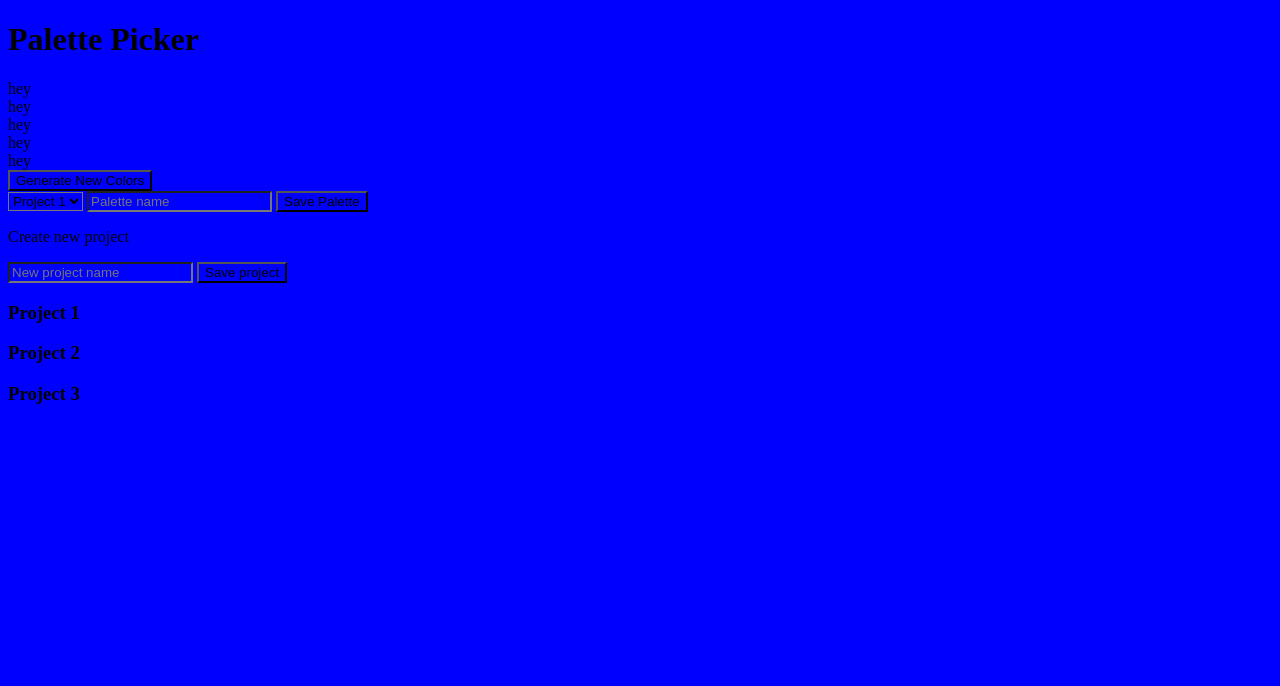
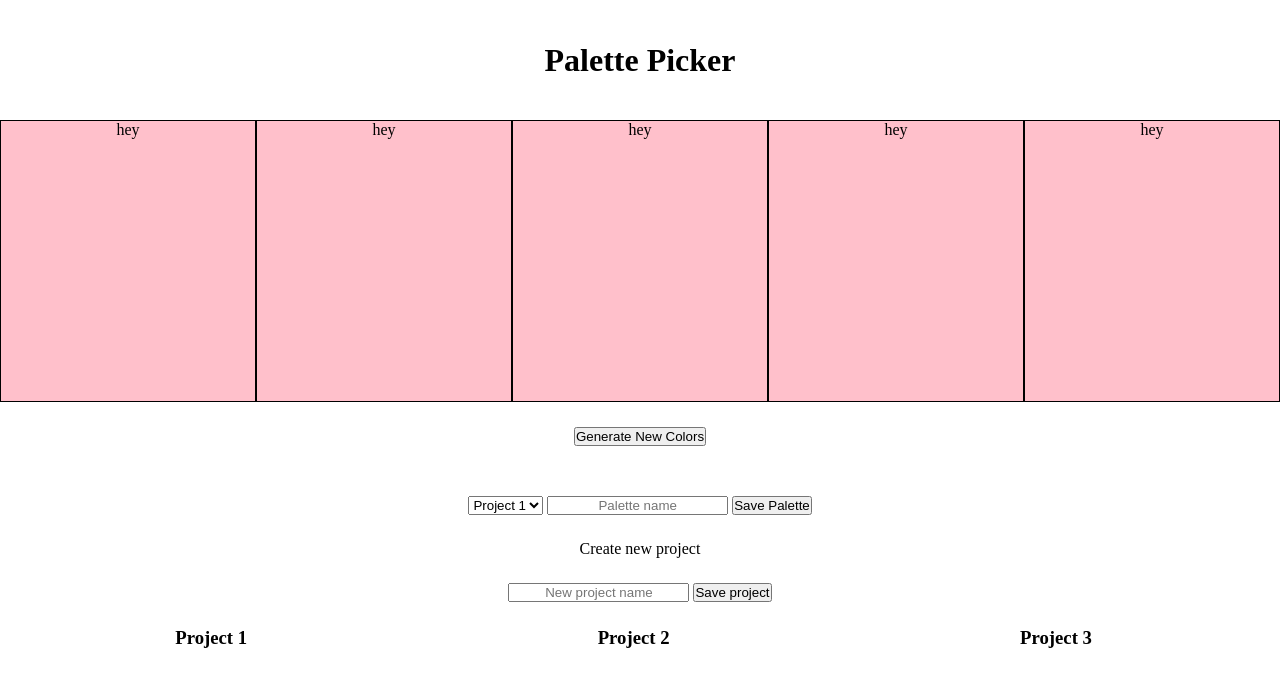
Before and after one commit to nicktu12/palette-picker, a website: page public/index.html in a window 1280 px wide. Drawn offline with Linux system fonts and the light colour scheme.

Commit message:
Apply simple style to html

```diff
--- a/public/css/styles.css
+++ b/public/css/styles.css
@@ -1,4 +1,33 @@
 * {
-  background-color: blue; }
+  padding: 0;
+  margin: 0;
+  text-align: center; }
+
+h1 {
+  line-height: 15vh; }
+
+.palette {
+  background-color: pink;
+  display: flex;
+  flex-direction: row;
+  justify-content: space-around; }
+
+.palette div {
+  border: 1px solid black;
+  width: 100%;
+  height: 35vh; }
+
+.projects {
+  display: flex;
+  flex-wrap: wrap; }
+
+.projects div {
+  width: 33vw; }
+
+button {
+  margin: 25px; }
+
+form {
+  margin: 25px; }
 
 /*# sourceMappingURL=styles.css.map */
--- a/public/index.html
+++ b/public/index.html
@@ -8,7 +8,7 @@
   </head>
   <body>
     <h1>Palette Picker</h1>
-    <section>
+    <section class="palette">
       <div>hey</div>
       <div>hey</div>
       <div>hey</div>
@@ -33,6 +33,7 @@
         <input type="text" placeholder="New project name" />
         <input type="submit" value="Save project" />
       </form>
+      <div class="projects">
         <div>
           <h3>Project 1</h3>
         </div>
@@ -42,6 +43,7 @@
         <div>
           <h3>Project 3</h3>
         </div>
+      </div>
     </section>
   </body>
 </html>
```
Lines whose indentation alone changed are shown as unchanged.
